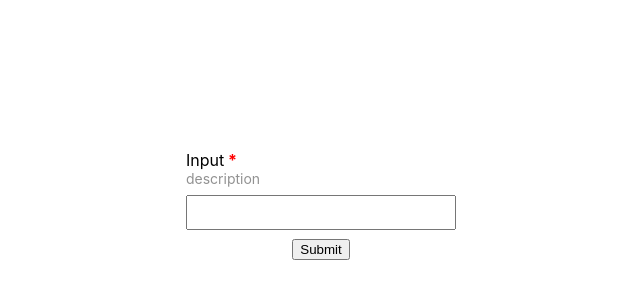
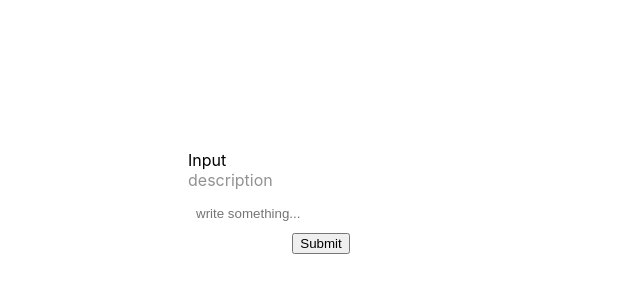
Before and after one commit to Kami9922/form-submit-task, a React (Create React App) app: page / in a window 1280 px wide. Shown: the top 300 px of the page, without its empty margins (319-959 px from the left). Built offline with nearby package versions, Linux system fonts and the light colour scheme.

Commit message:
feat: implement input component

```diff
--- a/src/components/input.tsx
+++ b/src/components/input.tsx
@@ -10,6 +10,7 @@ interface InputContainerProps {
 	description?: string
 	error?: string
 	variant?: string
+	asterisk?: string
 }
 
 const InputContainer: React.FC<InputContainerProps> = (props) => {
@@ -22,15 +23,16 @@ const InputContainer: React.FC<InputContainerProps> = (props) => {
 		variant,
 		size,
 		radius,
-		// asterisk,
+		asterisk,
 	} = props
+
 	return (
 		<div className={className}>
 			<div className='input-container'>
 				<label>{label}</label>
-				{description && <span>{description}</span>}
-				<input placeholder={placeholder} />
-				{error && <span>{error}</span>}
+				{description && <span className='description-span'>{description}</span>}
+				<input placeholder={placeholder || 'write something...'} />
+				{error && <span className='error-span'>{error}</span>}
 			</div>
 		</div>
 	)
@@ -41,28 +43,114 @@ export const Input = styled(InputContainer)`
 	flex-direction: column;
 	align-items: center;
 	border-radius: ${({ radius = '0px' }) => radius};
+
 	.input-container {
 		display: flex;
 		flex-direction: column;
 		align-items: start;
 	}
+
+	span {
+		font-size: ${({ size }) => {
+			switch (size) {
+				case 'xs':
+					return '7px'
+				case 'sm':
+					return '9px'
+				case 'md':
+					return '11px'
+				case 'lg':
+					return '13px'
+				case 'xl':
+					return '15px'
+			}
+		}};
+		display: block;
+	}
+
 	label {
 		display: block;
+		font-size: ${({ size }) => {
+			switch (size) {
+				case 'xs':
+					return '12px'
+				case 'sm':
+					return '14px'
+				case 'md':
+					return '16px'
+				case 'lg':
+					return '20px'
+				case 'xl':
+					return '25px'
+			}
+		}};
 	}
-	label::after {
+
+	.error-span {
+		color: red;
+	}
+
+	${({ asterisk }) =>
+		asterisk === 'true' &&
+		`label::after{
 		content: ' *';
 		color: red;
 		font-weight: bold;
-	}
+		}`};
+
 	input {
+		border: ${({ variant, error }) => {
+			if (error) {
+				return '1px solid #ce1010'
+			}
+			if (variant === 'default') {
+				return '1px solid #929292'
+			}
+			if (variant === 'unstyled' || 'filled') {
+				return '0px'
+			}
+		}};
+
+		background-color: ${({ variant }) => {
+			if (variant === 'filled') {
+				return '#e4e4e4'
+			}
+		}};
+
 		padding: 0.5rem;
-		font-size: ${({ size = '14px' }) => size};
-		margin-bottom: 0.5rem;
+		font-size: ${({ size }) => {
+			switch (size) {
+				case 'xs':
+					return '12px'
+				case 'sm':
+					return '14px'
+				case 'md':
+					return '16px'
+				case 'lg':
+					return '20px'
+				case 'xl':
+					return '25px'
+			}
+		}};
+		margin-bottom: 0.2rem;
+		height: ${({ size }) => {
+			switch (size) {
+				case 'xs':
+					return '11px'
+				case 'sm':
+					return '15px'
+				case 'md':
+					return '20px'
+				case 'lg':
+					return '25px'
+				case 'xl':
+					return '30px'
+			}
+		}};
 		width: 250px;
 	}
-	span {
-		display: block;
-		font-size: 14px;
+
+	.description-span {
 		color: #929292;
 		margin-bottom: 0.5rem;
 	}
```
